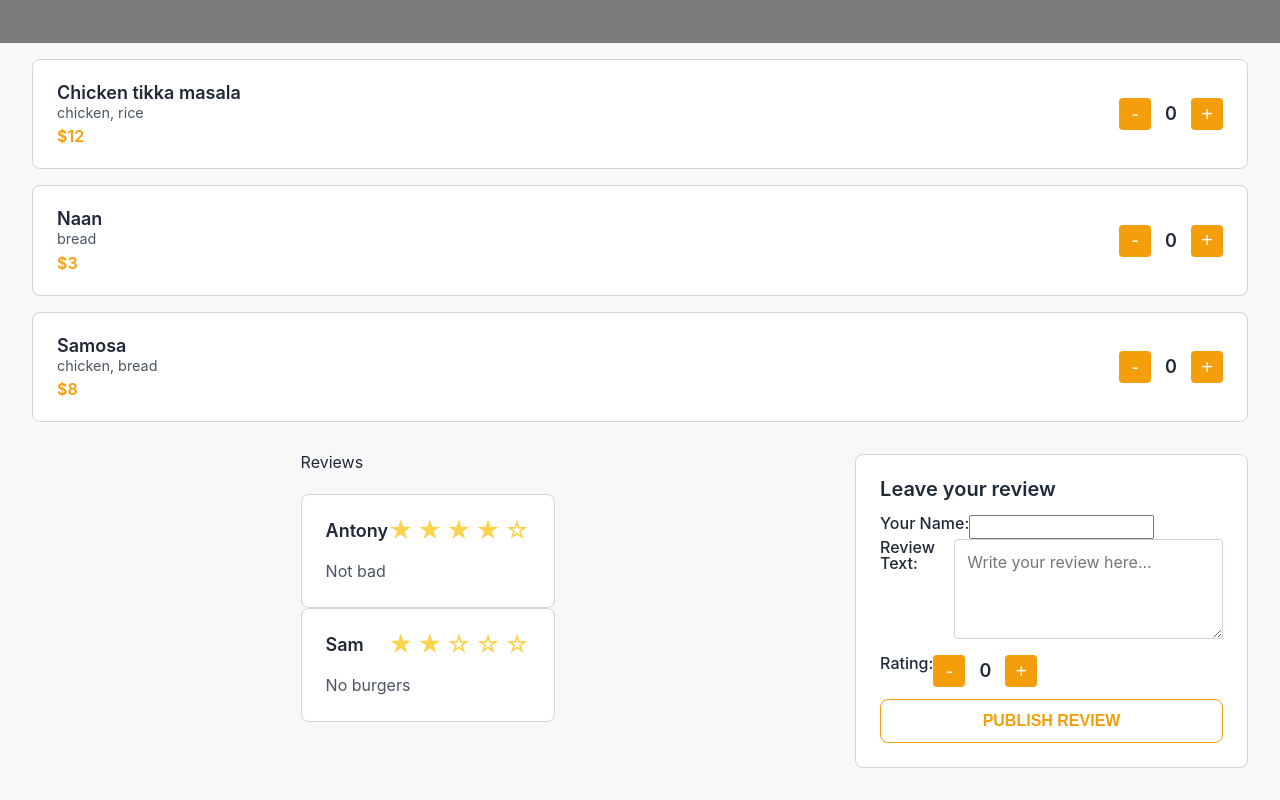
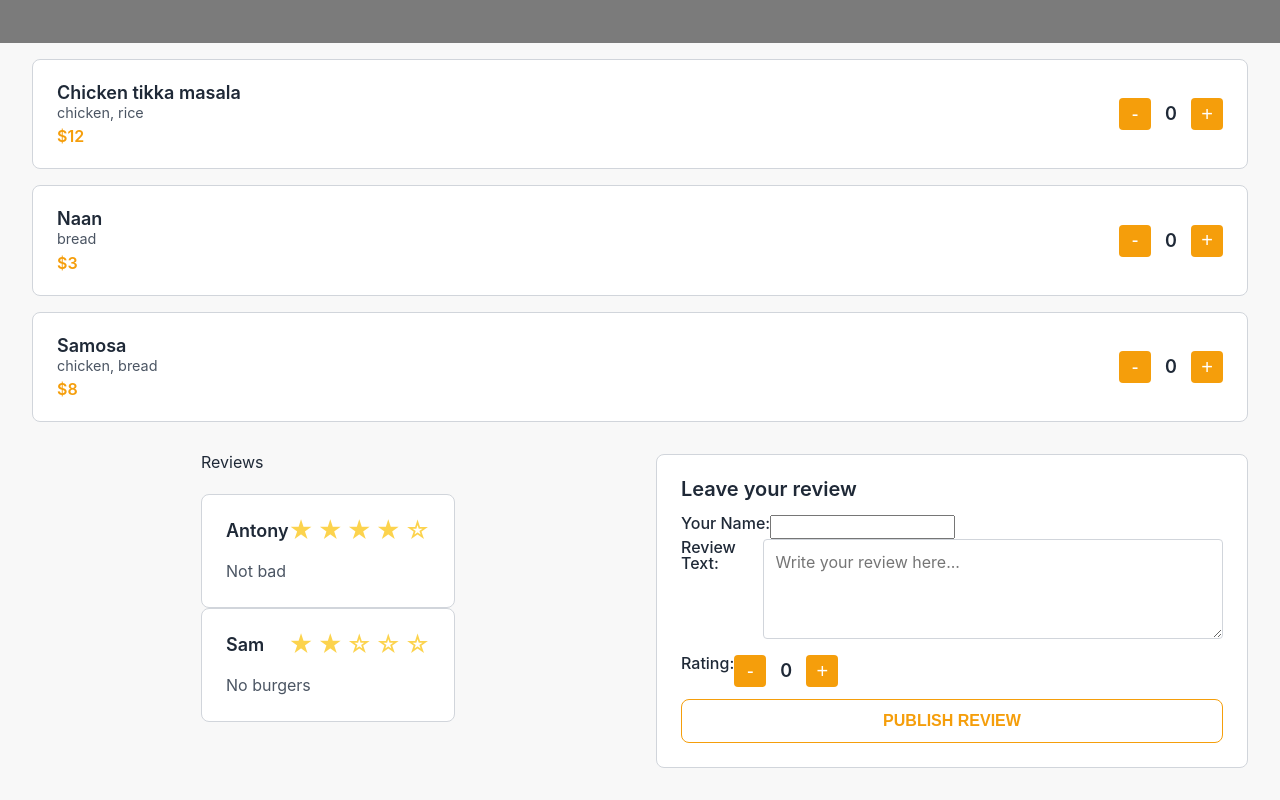
Before and after one commit to besthalfofthedevil/react1205, a React (Vite) app: page / in a window 1280 px wide. Shown: the part 259-1059 px from the top of the page. Built offline with nearby package versions, Linux system fonts and the light colour scheme.

Commit message:
refacrtor: add content colunms to RestaurantComponent

```diff
--- a/src/components/Restaurant/Restaurant.tsx
+++ b/src/components/Restaurant/Restaurant.tsx
@@ -22,12 +22,16 @@ export const RestaurantComponent = (props: {
         <p className={styles.restaurantCuisine}>pizza, sushi, vegan</p>
         <StarsBar rating={4.5} totalStars={5} />
       </section>
-      <section className={styles.mainContent}>
+      <section className={styles.content}>
         {hasMenu && <Menu menu={menu} />}
       </section>
-      <section className={styles.mainContent}>
-        {hasReviews && <Reviews reviews={reviews} />}
-        <ReviewForm />
+      <section className={styles.content}>
+        <div className={styles.contentColumn}>
+          {hasReviews && <Reviews reviews={reviews} />}
+        </div>
+        <div className={styles.contentColumn}>
+          <ReviewForm />
+        </div>
       </section>
     </div>
   );
--- a/src/components/Restaurant/restaurant.module.css
+++ b/src/components/Restaurant/restaurant.module.css
@@ -37,9 +37,17 @@
   color: rgba(255, 255, 255, 0.8);
 }
 
-.mainContent {
+.content {
   display: flex;
+  flex-direction: row;
   gap: 2rem;
   padding: 0 2rem 2rem;
-  align-items: flex-start; /* Align items to the top */
+
 }
+
+.contentColumn {
+  display: flex;
+  flex-direction: column;
+  flex-basis: 100%;
+  flex: 1;
+}
```
